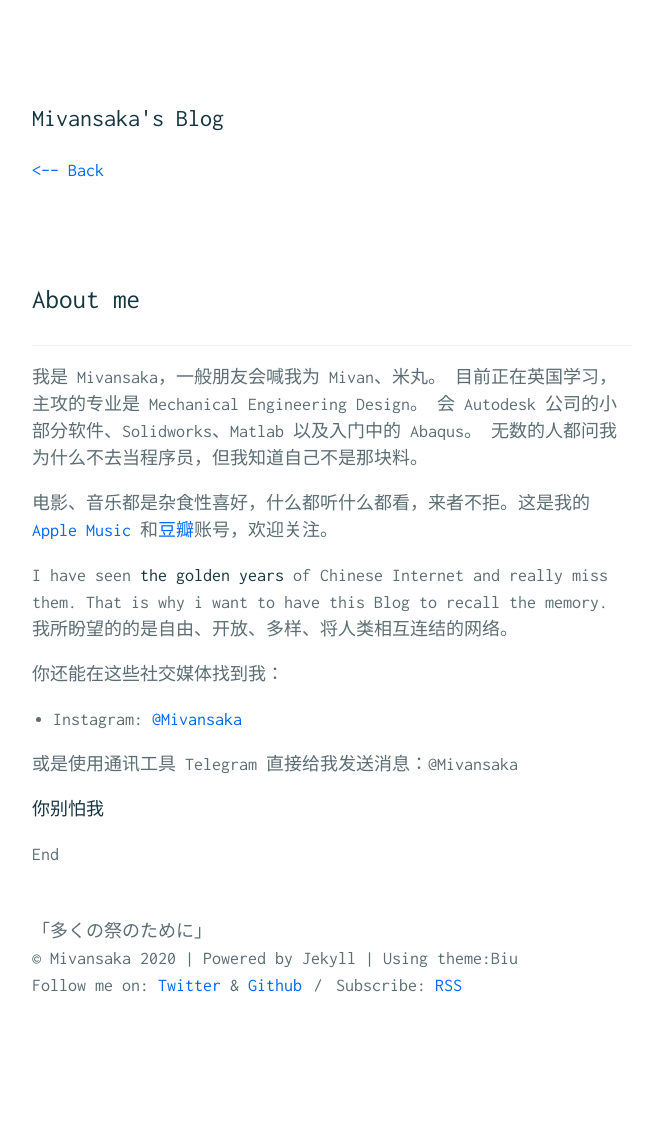
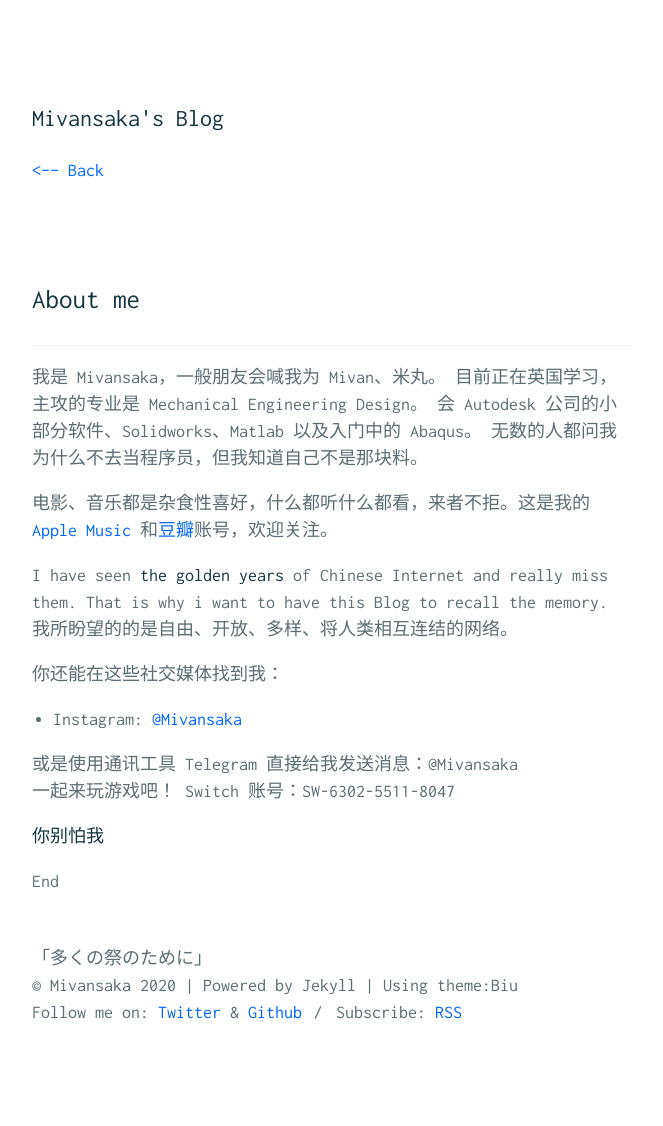
Before and after one commit to mivansaka/mivansaka.github.io, a Jekyll site: the page built from _pages/about.md, in a window 1280 px wide. Shown: the whole page, without its empty margins (308-971 px from the left). Built offline with Jekyll 4.4.1, drawn with Linux system fonts in a browser that asks for light colours; before the commit the page ends 1099 px from its top, so only the background shows below that.

Commit message:
add switch account in about pages

```diff
--- a/_pages/about.md
+++ b/_pages/about.md
@@ -19,6 +19,7 @@ I have seen **the golden years** of Chinese Internet and really miss them. That
 - Instagram: [@Mivansaka](https://www.instagram.com/mivansaka/ "@Mivansaka")
 
 或是使用通讯工具 Telegram 直接给我发送消息：@Mivansaka
+一起来玩游戏吧！ Switch 账号：SW-6302-5511-8047
 
 **你别怕我**
 
```
